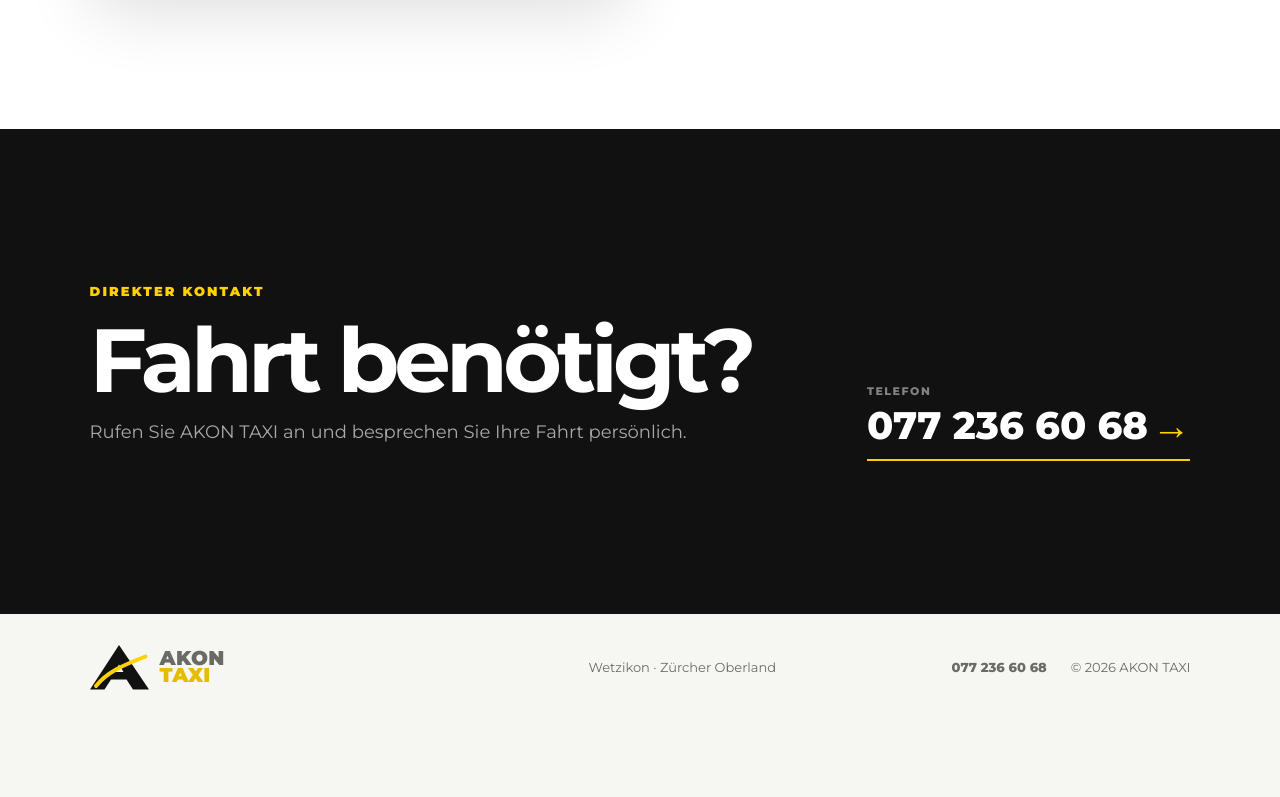
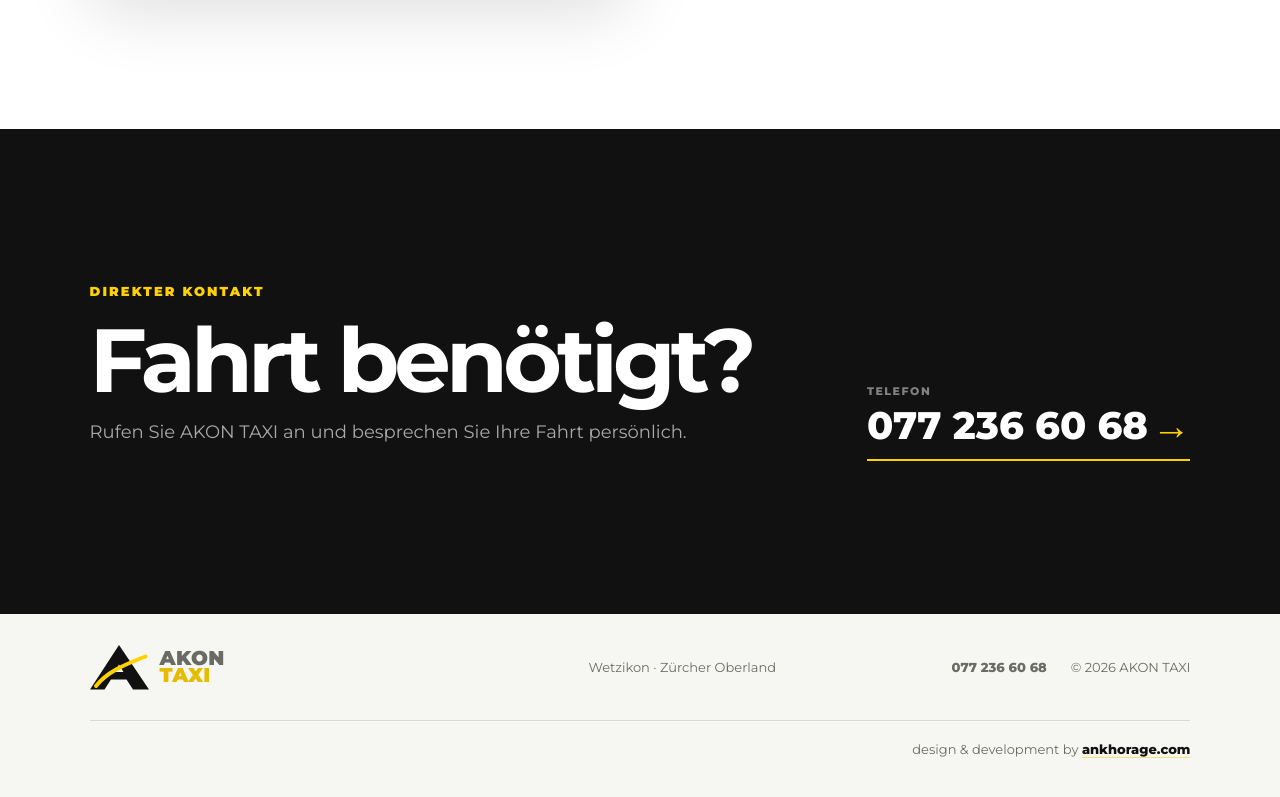
Before and after one commit to ankhorage/ch-akontaxi, a Next.js app: page / in a window 1280 px wide. Shown: the part 2234-3031 px from the top of the page. Before the commit the page ends 3000 px from the top, so only its background shows below. Built offline with nearby package versions, Linux system fonts and the light colour scheme.

Commit message:
feat: add Ankhorage footer credit

```diff
--- a/src/app/globals.css
+++ b/src/app/globals.css
@@ -449,6 +449,23 @@
   font-weight: 750;
 }
 
+.site-footer__credit {
+  border-top: 1px solid var(--line);
+  grid-column: 1 / -1;
+  margin: 4px 0 0;
+  padding-top: 20px;
+  text-align: right;
+  width: 100%;
+}
+
+.site-footer__credit a {
+  color: var(--ink);
+  font-weight: 750;
+  text-decoration: underline;
+  text-decoration-color: color-mix(in srgb, var(--yellow) 55%, transparent);
+  text-underline-offset: 3px;
+}
+
 .mobile-call {
   display: none;
 }
@@ -599,6 +616,10 @@
     margin-bottom: 10px;
   }
 
+  .site-footer__credit {
+    text-align: center;
+  }
+
   .mobile-call {
     align-items: center;
     background: var(--yellow);
--- a/src/features/home/SiteFooter.tsx
+++ b/src/features/home/SiteFooter.tsx
@@ -11,6 +11,12 @@
       </p>
       <a href={BUSINESS.phoneHref}>{BUSINESS.phoneDisplay}</a>
       <span>© 2026 {BUSINESS.name}</span>
+      <p className="site-footer__credit">
+        {"design & development by "}
+        <a href="https://ankhorage.com/" target="_blank" rel="noopener noreferrer">
+          ankhorage.com
+        </a>
+      </p>
     </footer>
   );
 }
```
